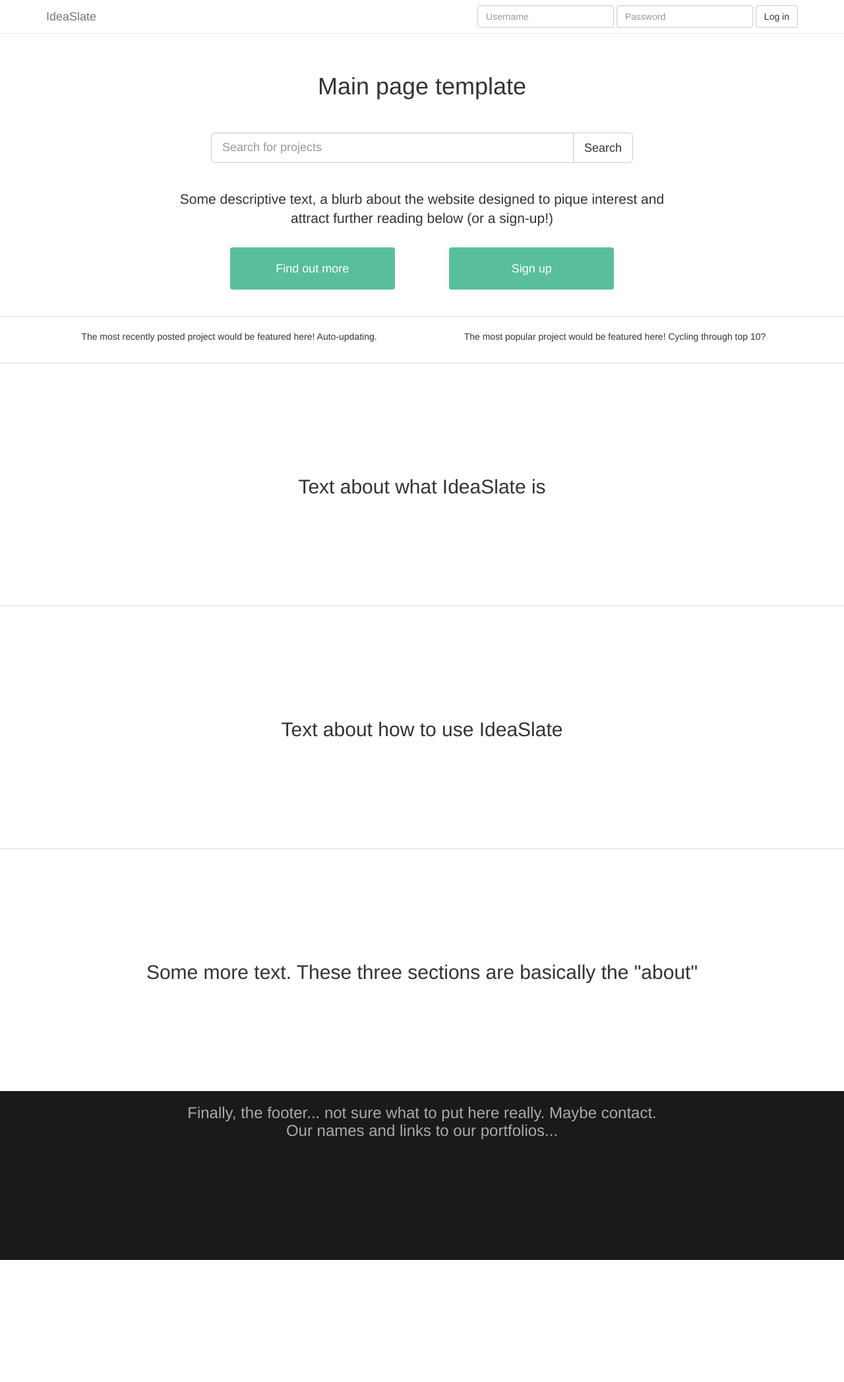
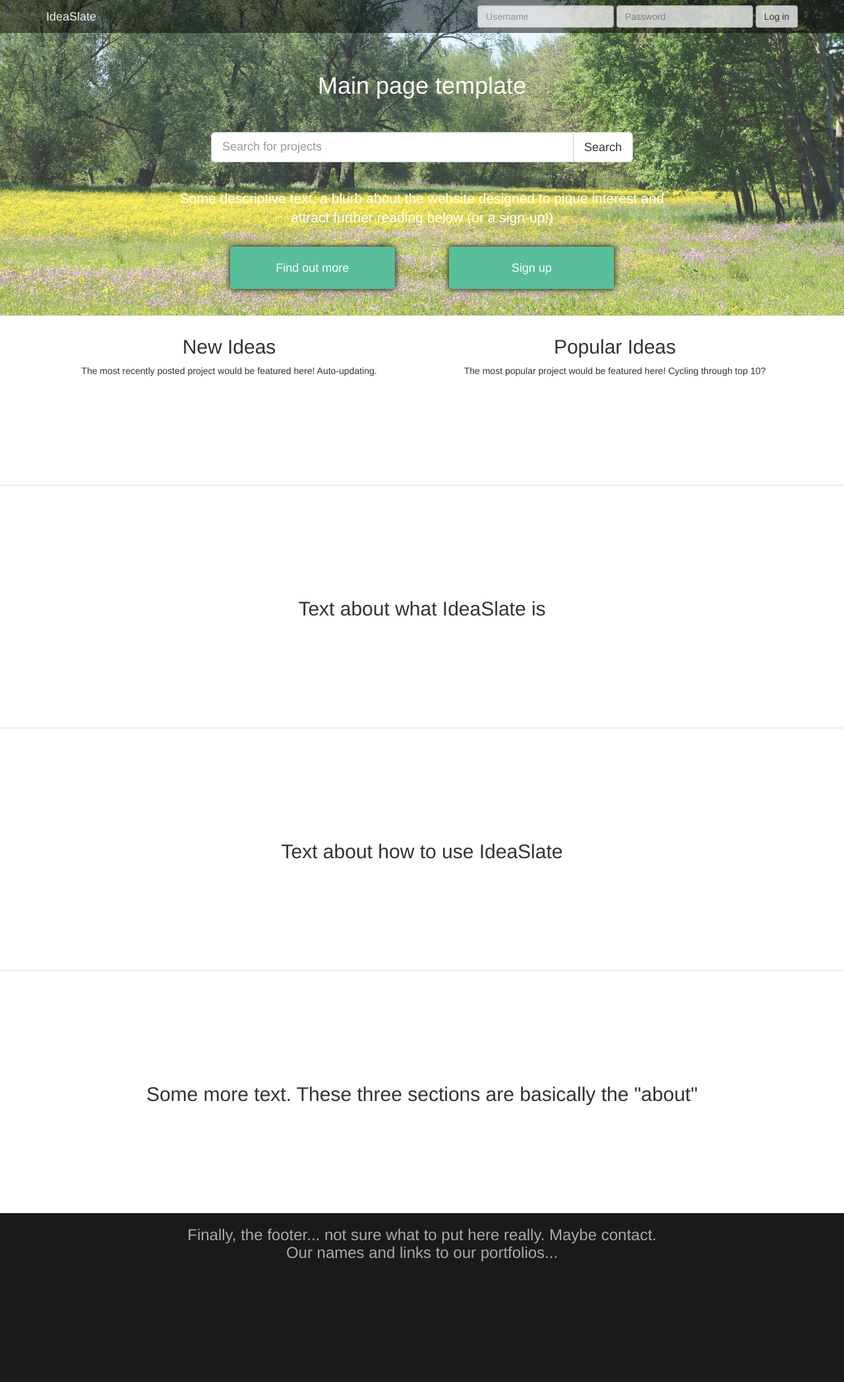
Before and after one commit to GulliverJ/ideaslate, a PHP site: page / in a window 1280 px wide. Shown: the whole page at 66% size. Before the commit the page ends 1910 px from the top, so only its background shows below. Run offline with PHP 8.4, Linux system fonts and the light colour scheme; some libraries are stand-ins or nearby versions.

Commit message:
Minor aesthetic updates

```diff
--- a/css/styles.css
+++ b/css/styles.css
@@ -1,5 +1,18 @@
+body {
+
+}
+
 .lightnav {
+  border: none;
   background: none;
+}
+
+.navform {
+  opacity: 0.75;
+}
+
+input:hover, button:hover {
+  opacity: 1;
 }
 
 .mainsearch {
@@ -12,6 +25,7 @@
 
 .welcome {
   padding: 20px;
+  color: #fff;
   text-align: center;
   min-height: 250px;
   max-height: 750px;
@@ -19,13 +33,16 @@
   border-bottom-color: #ddd;
   border-bottom-style: solid;
   border-bottom-width: 1px;
+  background: none;
 }
+
 
 .welcome-main {
   margin-left: auto;
   margin-right: auto;
   min-width: 300px;
   max-width: 768px;
+
 }
 
 .welcome-btn {
@@ -34,6 +51,11 @@
   width: 250px;
   height: 64px;
   color: #fff;
+  box-shadow: 0px 0px 8px 1px #222;
+}
+
+.welcome-btn:hover {
+  background-color: #3c9776;
 }
 
 .signup {
@@ -41,6 +63,8 @@
   border-bottom-style: solid;
   border-bottom-width: 1px;
   padding-bottom: 30px;
+
+  background-color: #f5f5f5;
 }
 
 .signup-form {
@@ -64,8 +88,9 @@
 }
 
 .previews {
-  padding-top: 20px;
+  padding-top: 10px;
   padding-bottom: 20px;
+  height: 256px;
 }
 
 .newest {
--- a/index.html
+++ b/index.html
@@ -19,8 +19,8 @@
   </head>
 
  <body>
-
-    <nav class="navbar navbar-default navbar-static-top lightnav">
+<div style="background-image: url(img/summer_meadow2.jpg); background-size: 100%; background-attachment: fixed;">
+    <nav class="navbar navbar-default navbar-static-top lightnav" style="background-image: url(img/50b.png); background-repeat: repeat;">
       <div class="container">
         <div class="navbar-header">
           <button type="button" class="navbar-toggle collapsed" data-toggle="collapse" data-target="#navbar" aria-expanded="false" aria-controls="navbar">
@@ -29,20 +29,20 @@
             <span class="icon-bar"></span>
             <span class="icon-bar"></span>
           </button>
-          <a class="navbar-brand" href="#">IdeaSlate</a>
+          <a class="navbar-brand" style="color: #eee" href="#">IdeaSlate</a>
         </div>
 
         <div id="navbar" class="collapse navbar-collapse" style="float: right;">
           <form class="form-inline" role="form" style="padding-top: 8px;">
             <div class="form-group">
-              <input name="username" class="form-control" type="text" placeholder="Username" title="Enter your username" required>
+              <input name="username" class="form-control navform" type="text" placeholder="Username" title="Enter your username" required>
             </div>
 
             <div class="form-group">
-              <input name="password" id="pwd" class="form-control" type="password" placeholder="Password" title="Enter your password" required>
+              <input name="password" id="pwd" class="form-control navform" type="password" placeholder="Password" title="Enter your password" required>
             </div>
 
-            <button type="submit" class="btn btn-default">Log in</button>
+            <button type="submit" class="btn btn-default navform">Log in</button>
           </form>
         </div>
 
@@ -50,6 +50,8 @@
     </nav>
 
     <div class="container-fluid welcome">
+
+
 
       <div class="welcome-main">
         <h1>Main page template</h1>
@@ -63,17 +65,17 @@
         <div class="row" style="padding-bottom: 20px">
           <div class="col-sm-1"></div>
           <div class="col-sm-5" style="padding-top: 10px">
-            <button onclick="return false;" onmousedown="autoScrollTo('about');"class="btn btn-lg welcome-btn" style="min-width: 150px;" type="button">Find out more</button>
+            <button onclick="return false;" onmousedown="autoScrollTo('about');"class="btn btn-lg welcome-btn" type="button">Find out more</button>
           </div>
           <div class="col-sm-5" style="padding-top: 10px">
-            <button class="btn btn-lg welcome-btn" id="signup" style="min-width: 150px;" type="button">Sign up</button>
+            <button class="btn btn-lg welcome-btn" id="signup" type="button">Sign up</button>
           </div>
           <div class="col-sm-1"></div>
         </div>
       </div>
 
-    </div><!-- /.container -->
-
+    </div>
+</div>
     <div class="signup" style="display: none;">
       <div class="container">
         <div class="row">
@@ -122,12 +124,14 @@
     </div>
 
 
-    <div class="container previews">
+    <div class="container previews" style="background-color: #fff">
       <div class="row">
         <div class="col-sm-6 newest">
+          <h2>New Ideas</h2>
           <p>The most recently posted project would be featured here! Auto-updating.</p>
         </div>
         <div class="col-sm-6 popular">
+          <h2>Popular Ideas</h2>
           <p>The most popular project would be featured here! Cycling through top 10?</p>
         </div>
       </div>
```
Also changed, not shown: img/30b.png (added), img/50b.png (added), img/50w.png (added), img/bg1.png (added), img/op30.png (added), img/summer_meadow.jpg (added), img/summer_meadow2.jpg (added), 1 other file.
